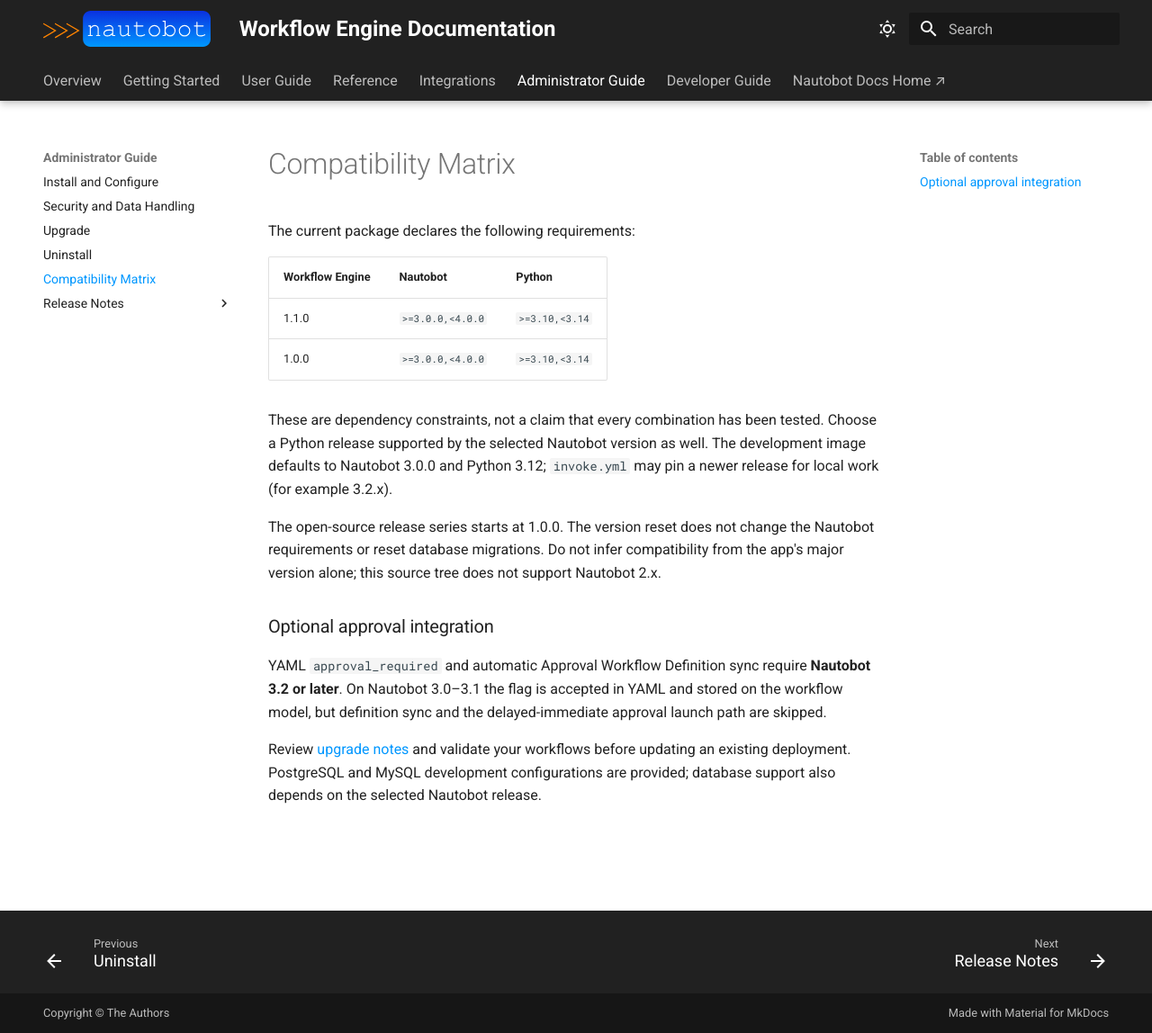
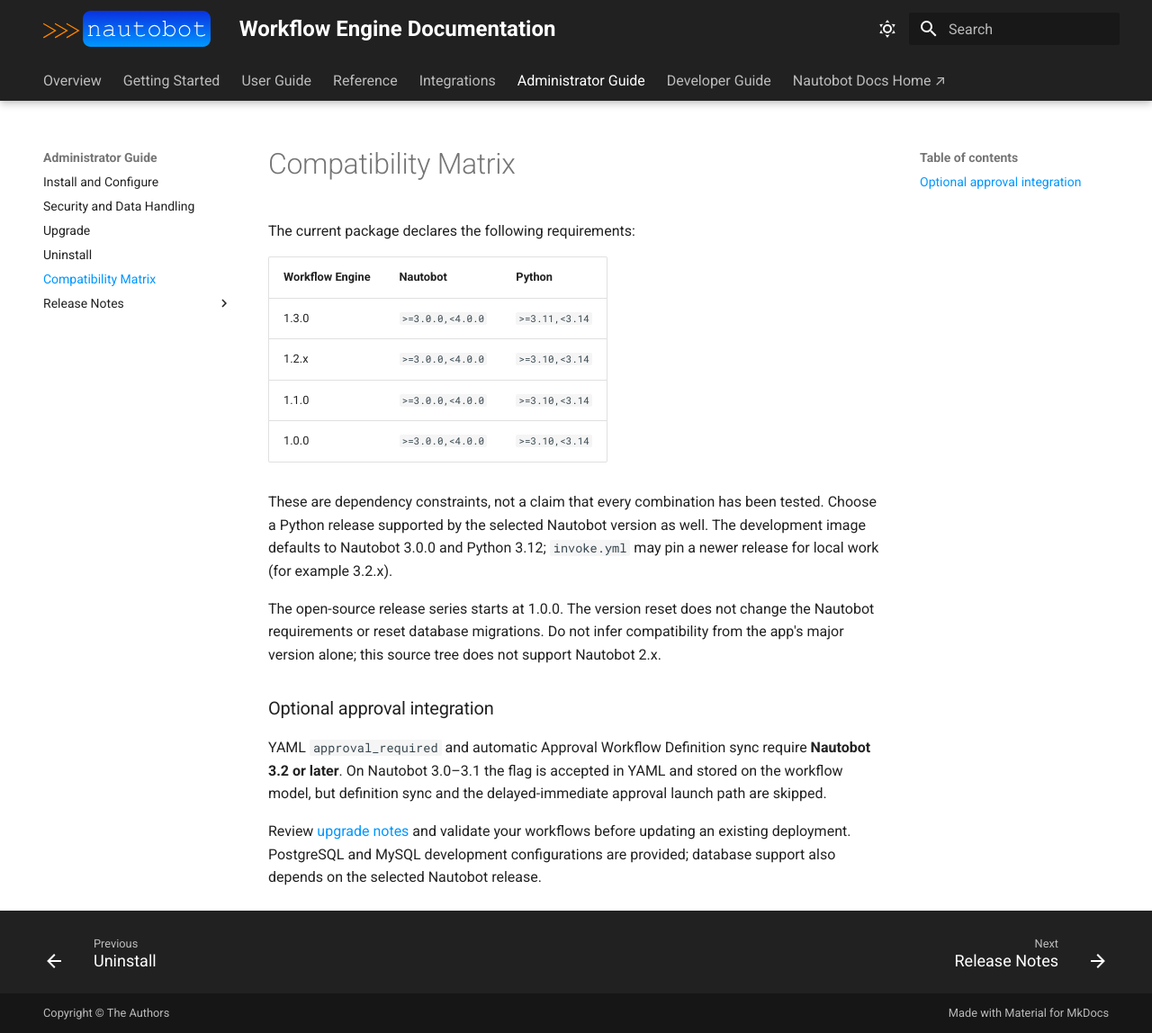
Before and after one commit to eric-fetty/Nautobot_Workflow_Engine, an MkDocs documentation site: the page built from docs/admin/compatibility_matrix.md, in a window 1280 px wide and 1148 px high. Shown: the whole window at 90% size. Built offline with MkDocs 1.6.1 and Material for MkDocs 9.7.7, drawn with Linux system fonts in a browser that asks for light colours.

Commit message:
Drop Python 3.10 support

```diff
--- a/docs/admin/compatibility_matrix.md
+++ b/docs/admin/compatibility_matrix.md
@@ -4,6 +4,8 @@ The current package declares the following requirements:
 
 | Workflow Engine | Nautobot | Python |
 | --- | --- | --- |
+| 1.3.0 | `>=3.0.0,<4.0.0` | `>=3.11,<3.14` |
+| 1.2.x | `>=3.0.0,<4.0.0` | `>=3.10,<3.14` |
 | 1.1.0 | `>=3.0.0,<4.0.0` | `>=3.10,<3.14` |
 | 1.0.0 | `>=3.0.0,<4.0.0` | `>=3.10,<3.14` |
 
--- a/pyproject.toml
+++ b/pyproject.toml
@@ -14,7 +14,6 @@ classifiers = [
     "Development Status :: 5 - Production/Stable",
     "License :: OSI Approved :: Apache Software License",
     "Programming Language :: Python :: 3",
-    "Programming Language :: Python :: 3.10",
     "Programming Language :: Python :: 3.11",
     "Programming Language :: Python :: 3.12",
     "Programming Language :: Python :: 3.13",
@@ -50,7 +49,7 @@ include = [
 "Changelog" = "https://github.com/eric-fetty/Nautobot_Workflow_Engine/blob/main/docs/admin/release_notes/version_1.2.md"
 
 [tool.poetry.dependencies]
-python = ">=3.10,<3.14"
+python = ">=3.11,<3.14"
 # Used for local development
 nautobot = ">=3.0.0,<4.0.0"
 pyyaml = ">=6.0"
```
Also changed, not shown: README.md (+1 -1 lines), docs/index.md (+1 -1 lines), 2 other files.
